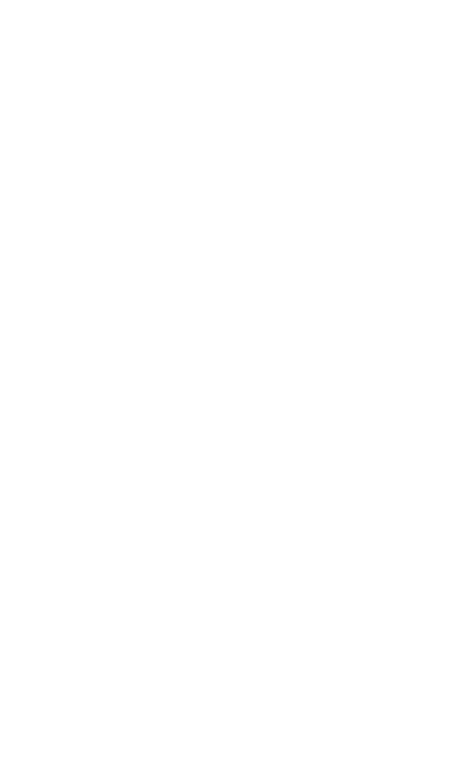
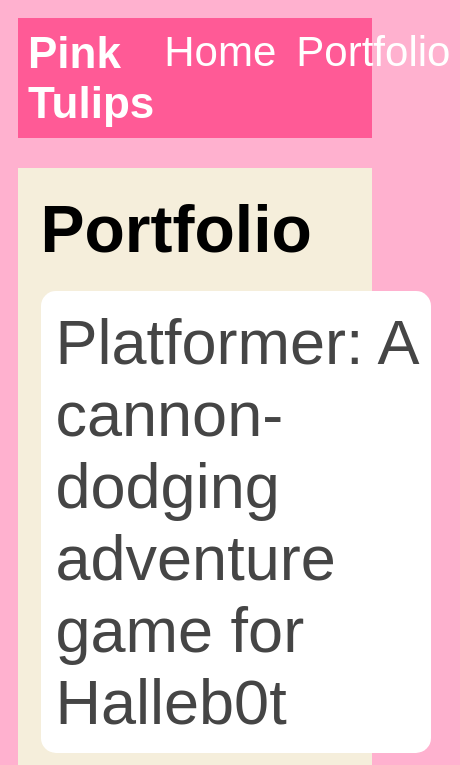
Before and after one commit to blanch657/blanch657.github.io, a plain HTML site: page portfolio.html in a window 390 px wide. Shown: the top 765 px of the page, 460 px wide, since content can reach past the window. Drawn offline with Linux system fonts and the light colour scheme.

Commit message:
add portfolio page to website

```diff
--- a/portfolio.html
+++ b/portfolio.html
@@ -0,0 +1,41 @@
+<!DOCTYPE html>
+<html>
+  <head>
+    <title>blanch657 website</title>
+    <link rel="stylesheet" href="style.css" />
+  </head>
+
+  <body>
+    <!-- All content goes here -->
+    <div id="all-contents">
+      <nav>
+        <h1>Pink Tulips</h1>
+        <ul id="nav-ul">
+          <li class="nav-li">
+            <a href="index.html">Home</a>
+          </li>
+          <li class="nav-li">
+            <a href="portfolio.html">Portfolio</a>
+          </li>
+        </ul>
+      </nav>
+
+      <main>
+        <div class="content">
+            <h1>Portfolio</h1>
+            <ul id="portfolio">
+                <li>
+                  <a href="fsd-projects/platformer/">Platformer: A cannon-dodging adventure game for Halleb0t</a>
+                </li>
+                <li>
+                  <a href="fsd-projects/bouncing-box/">Bouncing Box: A fun introduction to web game development</a>
+                </li>
+                <li>
+                  <a href="fsd-projects/circularity/">Circularity: A poetic motion experiment with circles</a>
+                </li>
+            </ul>
+        </div>
+      </main>
+    </div>
+  </body>
+</html>
--- a/style.css
+++ b/style.css
@@ -75,3 +75,79 @@ main {
 h2, h3 {
     margin: 0px;
 }
+
+/* Portfolio styles */
+.content h1 {
+  color: black;
+}
+
+#portfolio {
+  list-style-type: none;
+  padding-left: 0;
+}
+
+#portfolio li {
+  background: #fff;
+  padding: 10px;
+  border-radius: 10px;
+  margin-bottom: 10px;
+}
+
+#portfolio li:hover {
+  background: #eee;
+}
+
+#portfolio a {
+  text-decoration: none;
+  color: #454545;
+}
+
+/* responsive web design */
+@media screen and (min-width: 120px) and (max-width: 1080px) {
+  main {
+    height: 100ch;
+    zoom: 1.5;
+    display: grid;
+  }
+
+  h1 {
+    font-size: 44px;
+  }
+
+  h2 {
+    font-size: 42px;
+  }
+
+  h3 {
+    font-size: 36px;
+  }
+
+  #all-contents {
+    height: 100ch;
+    margin: none;
+  }
+
+  a {
+    font-size: 42px;
+  }
+
+  .sidebar {
+    margin-right: 0px;
+    justify-content: center;
+    align-items: center;
+  }
+
+  .sidebar-img {
+    width: 100%;
+  }
+
+  p,
+  li {
+    font-size: 24px;
+  }
+
+  .content {
+    align-content: center;
+    justify-content: center;
+  }
+}
```
